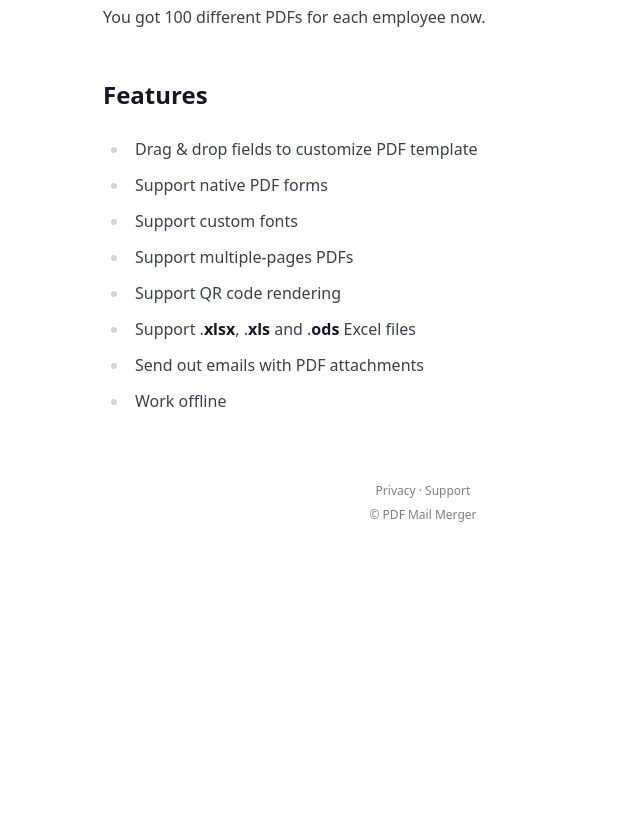
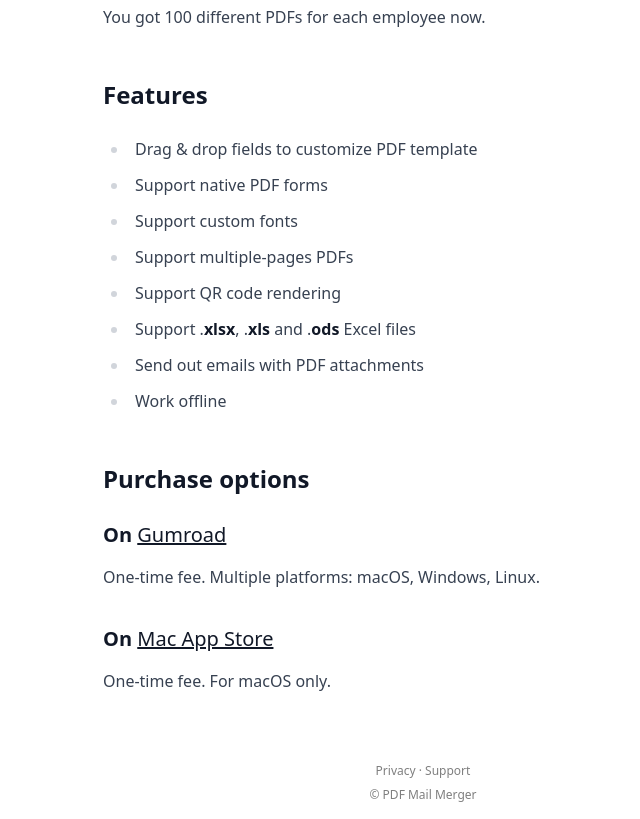
Before and after one commit to pdfmailmerger/pdfmailmerger.github.io, a website: page index.html in a window 1280 px wide. Shown: the part 735-1554 px from the top of the page, without its empty margins (217-857 px from the left). Before the commit the page ends 1274 px from the top, so only its background shows below. Drawn offline with Linux system fonts and the light colour scheme.

Commit message:
Update desc

```diff
--- a/index.html
+++ b/index.html
@@ -58,6 +58,13 @@
         <li>Send out emails with PDF attachments</li>
         <li>Work offline</li>
       </ul>
+
+      <h2>Purchase options</h2>
+      <h3>On <a href="https://gum.co/plainmerge">Gumroad</a></h3>
+      <p>One-time fee. Multiple platforms: macOS, Windows, Linux.</p>
+
+      <h3>On <a href="https://apps.apple.com/app/pdf-mail-merger/id1664125232">Mac App Store</a></h3>
+      <p>One-time fee. For macOS only.</p>
   </div>
     <div class="footer">
       <div>
```
Also changed, not shown: support.html (+2 -2 lines), dist/output.css.
